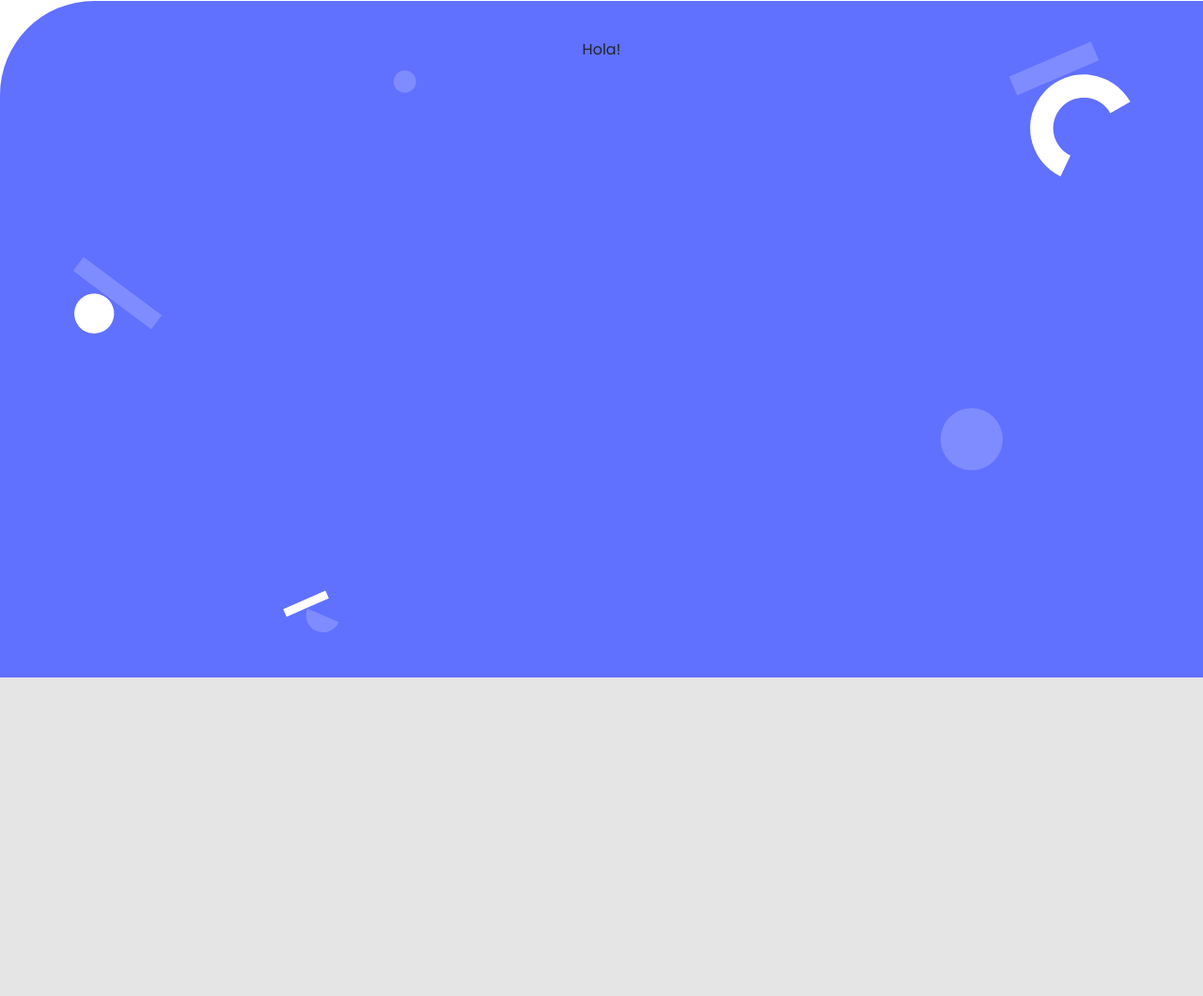
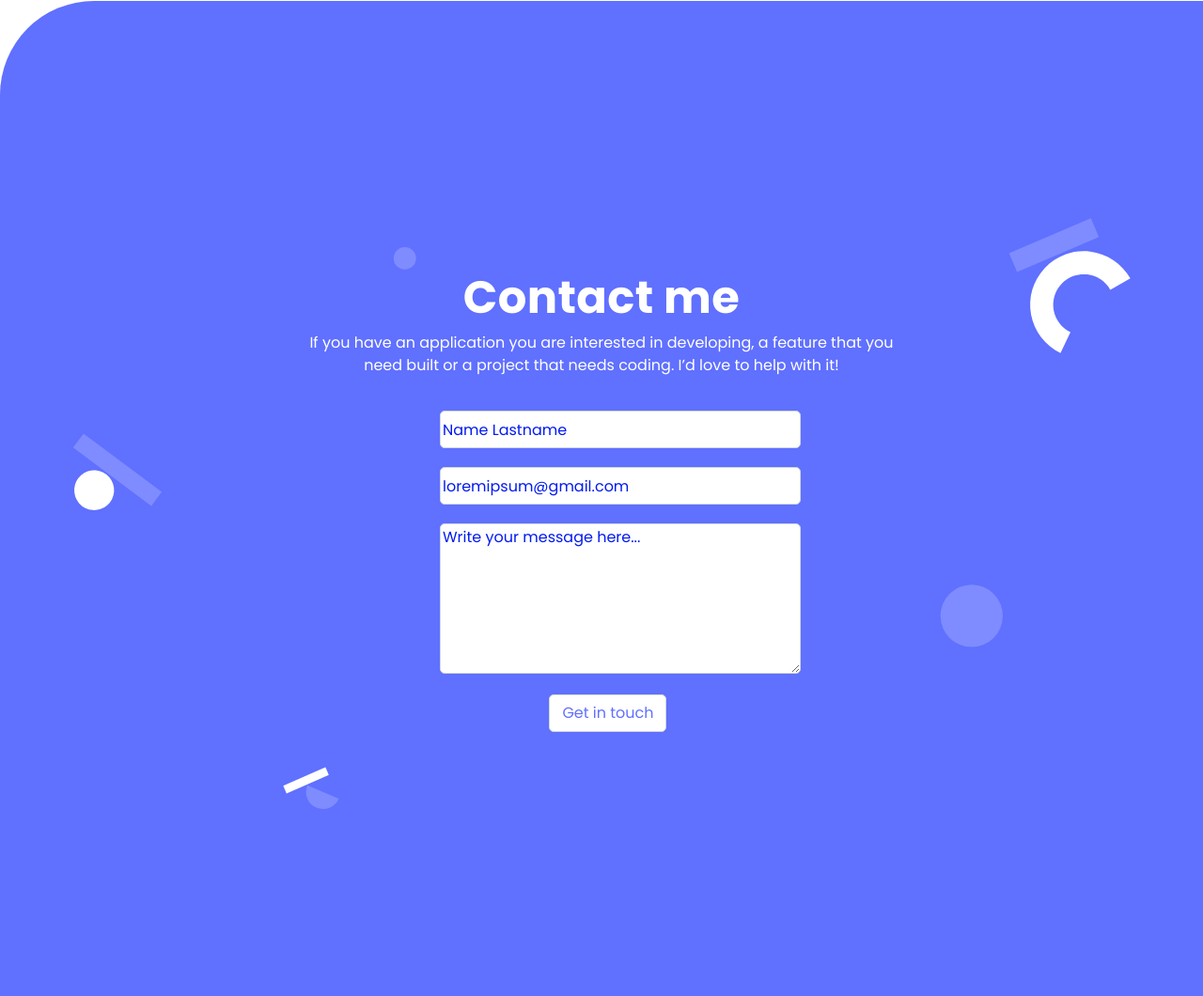
Before and after one commit to Fombi-Favour/microverse-portfolio-bootstrap, a website: page index.html in a window 1280 px wide. Shown: the part 3166-4226 px from the top of the page at 94% size. Before the commit the page ends 3887 px from the top, so only its background shows below. Drawn offline with nearby package versions, Linux system fonts and the light colour scheme.

Commit message:
Update form-section

```diff
--- a/assets/css/style.css
+++ b/assets/css/style.css
@@ -166,4 +166,122 @@ h5 {
   background-position: center;
   background-repeat: no-repeat;
   background-size: contain;
+  padding-top: 20%;
+  padding-left: 20%;
+  padding-right: 20%;
 }
+/* -------------------------------------------------------------------------------------------------- */
+.contact-me h2 {
+  font-size: 48px;
+  font-weight: 700;
+  color: white;
+  letter-spacing: 0.37px;
+}
+
+.contact-me p {
+  color: white;
+}
+
+.form-section {
+  display: flex;
+  flex-direction: column;
+  align-items: center;
+  border-top-left-radius: 70px;
+  color: white;
+  margin-bottom: 0;
+  min-height: 80vh;
+  background-image: url("./resources/Desktop-version/images/contact\ form\ background\ shapes@2x.png");
+  background-size: 85%;
+  background-position: 50%;
+  background-repeat: no-repeat;
+}
+
+.title-form {
+  padding-top: 70px;
+  font-family: Poppins-bold, sans-serif;
+  color: white;
+  font-weight: 700;
+  font-size: 40px;
+  line-height: 52px;
+}
+
+.subtitle-form {
+  text-align: center;
+  font-weight: 400;
+  font-size: 20px;
+  line-height: 28px;
+  margin-left: 31vw;
+  margin-right: 31vw;
+}
+
+.form-ul {
+  list-style: none;
+  display: flex;
+  flex-direction: column;
+  height: 50vh;
+  width: 30vw;
+  padding-left: 20px;
+}
+
+.form-ul li {
+  padding-top: 20px;
+}
+
+.form-ul input {
+  color: #172b4d;
+  border-radius: 5px;
+  font-family: Poppins, sans-serif;
+  border: 1px solid #cfd8dc;
+  background-color: #fff;
+  width: 30vw;
+  height: 5vh;
+}
+
+.form-ul input::placeholder {
+  color: #031bf0;
+}
+
+.form-ul textarea {
+  color: black;
+  border-radius: 5px;
+  font-family: Poppins, sans-serif;
+  border: 1px solid #cfd8dc;
+  background-color: #fff;
+  width: 30vw;
+  height: 20vh;
+}
+
+.form-ul textarea::placeholder {
+  color: #031bf0;
+}
+
+.form-ul button {
+  margin-top: 15px;
+  color: #6070ff;
+  border-radius: 5px;
+  font-family: Poppins, sans-serif;
+  border: 1px solid #cfd8dc;
+  background-color: #fff;
+  width: 125px;
+  height: 40px;
+  margin-left: 32%;
+}
+
+.form-ul button:hover {
+  font-family: Poppins, sans-serif;
+  background-color: #6070ff;
+  color: #fff;
+  border: 1px solid white;
+}
+
+.form-ul button:active {
+  background-color: #2230d2;
+  color: white;
+  border: 1px solid white;
+}
+
+.form-ul button:disabled {
+  background-color: white;
+  color: #5e6c84;
+  border: 1px solid #5e6c84;
+}
--- a/index.html
+++ b/index.html
@@ -240,7 +240,39 @@
     </section>
     <section class="contact-me">
         <div class="container text-center">
-            Hola!
+            <h2 class="h1 main-text">Contact me</h2>
+            <p>If you have an application you are interested in developing, a feature that you need built or a project that needs coding. I’d love to help with it!</p>
+            <form action="https://formspree.io/f/xwkjylde"method="POST" class="form-section">
+                <ul class="form-ul">
+                    <li>
+                      <input
+                        type="text"
+                        maxlength="30"
+                        name="user_name"
+                        placeholder="Name Lastname"
+                        required
+                      />
+                    </li>
+                    <li>
+                      <input
+                        type="email"
+                        name="user_email"
+                        placeholder="loremipsum@gmail.com"
+                        required
+                      />
+                    </li>
+                    <li>
+                      <textarea
+                        type="message"
+                        name="user_message"
+                        placeholder="Write your message here..."
+                        maxlength="550"
+                      ></textarea>
+                    </li>
+                    <button name="my-button">Get in touch</button>
+                  </ul>
+                </form>
+            </form>
         </div>
     </section>
     <script src="https://cdn.jsdelivr.net/npm/bootstrap@5.3.0-alpha3/dist/js/bootstrap.bundle.min.js" integrity="sha384-ENjdO4Dr2bkBIFxQpeoTz1HIcje39Wm4jDKdf19U8gI4ddQ3GYNS7NTKfAdVQSZe" crossorigin="anonymous"></script>
```
